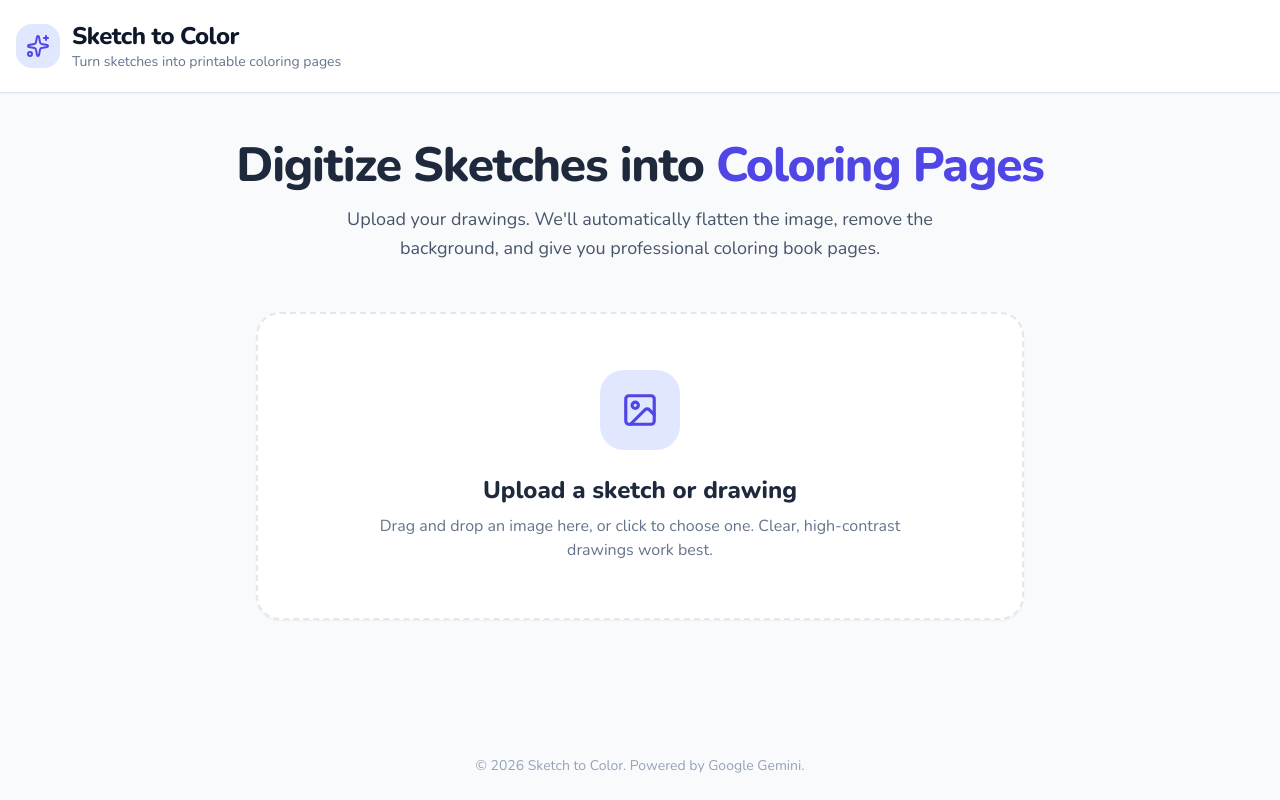
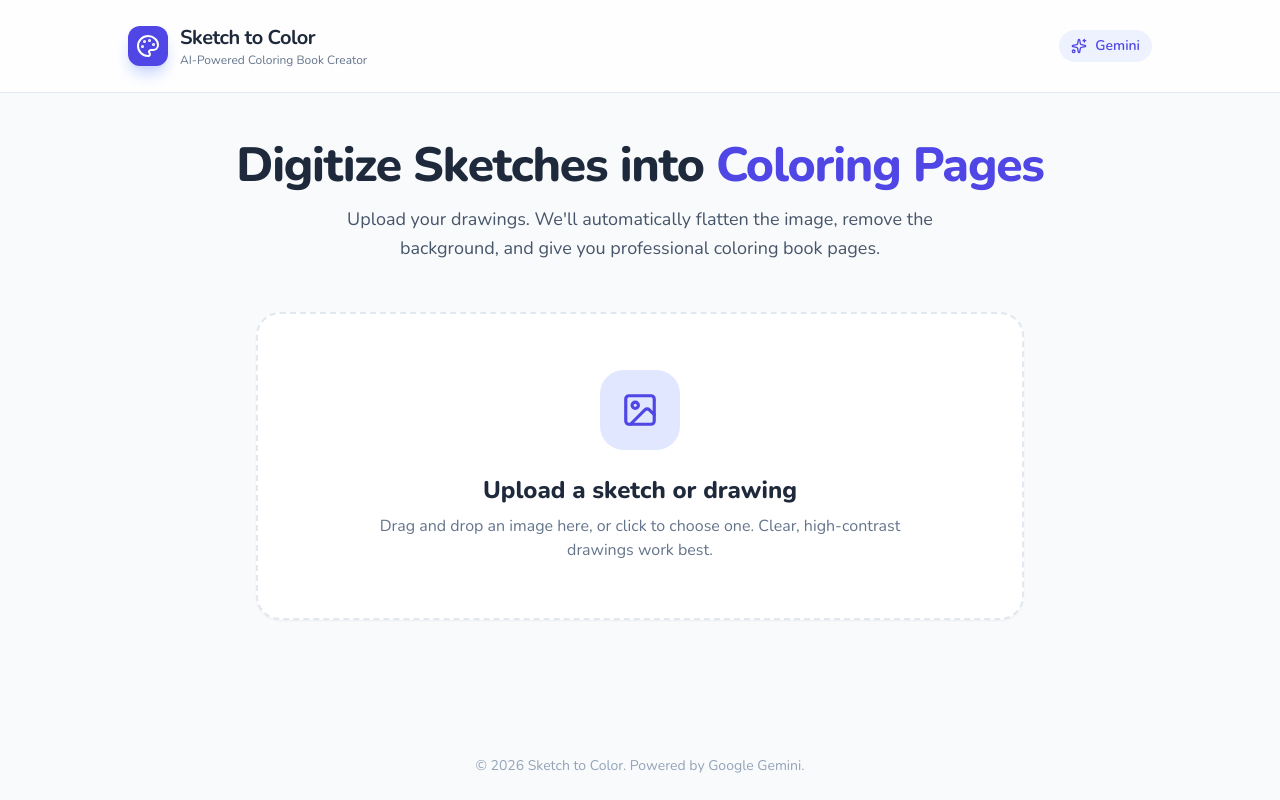
Before and after one commit to tgdscott/coloring-pages, a React (Vite) app: page / in a window 1280 px wide. Built offline with nearby package versions, Linux system fonts and the light colour scheme.

Commit message:
Restore uploaded Header component

```diff
--- a/components/Header.tsx
+++ b/components/Header.tsx
@@ -1,18 +1,22 @@
 import React from 'react';
-import { Sparkles } from 'lucide-react';
+import { Palette, Sparkles } from 'lucide-react';
 
 export const Header: React.FC = () => {
   return (
-    <header className="bg-white border-b border-slate-200 shadow-sm">
-      <div className="container mx-auto px-4 py-5 flex items-center justify-between gap-4">
+    <header className="w-full py-6 px-4 bg-white/80 backdrop-blur-md sticky top-0 z-50 border-b border-slate-200">
+      <div className="max-w-5xl mx-auto flex items-center justify-between">
         <div className="flex items-center gap-3">
-          <div className="w-11 h-11 rounded-2xl bg-indigo-100 text-indigo-600 flex items-center justify-center">
-            <Sparkles size={24} />
+          <div className="bg-indigo-600 p-2 rounded-xl text-white shadow-lg shadow-indigo-200">
+            <Palette size={24} />
           </div>
           <div>
-            <h1 className="text-xl md:text-2xl font-extrabold text-slate-900 tracking-tight">Sketch to Color</h1>
-            <p className="text-sm text-slate-500">Turn sketches into printable coloring pages</p>
+            <h1 className="text-xl font-bold text-slate-800 tracking-tight">Sketch to Color</h1>
+            <p className="text-xs text-slate-500 font-medium">AI-Powered Coloring Book Creator</p>
           </div>
+        </div>
+        <div className="hidden sm:flex items-center gap-2 text-indigo-600 bg-indigo-50 px-3 py-1.5 rounded-full text-sm font-semibold">
+          <Sparkles size={16} />
+          <span>Gemini</span>
         </div>
       </div>
     </header>
```
